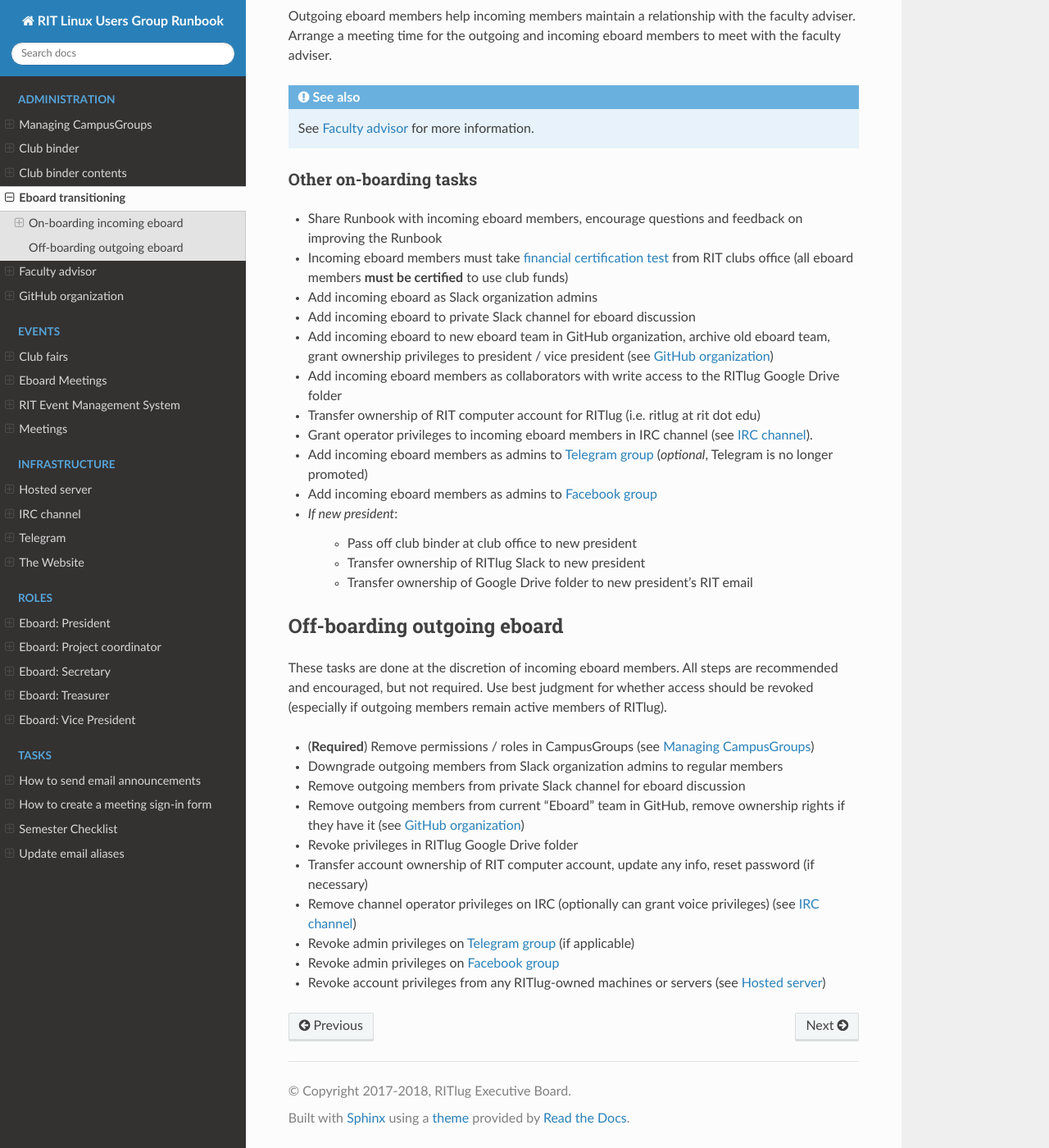
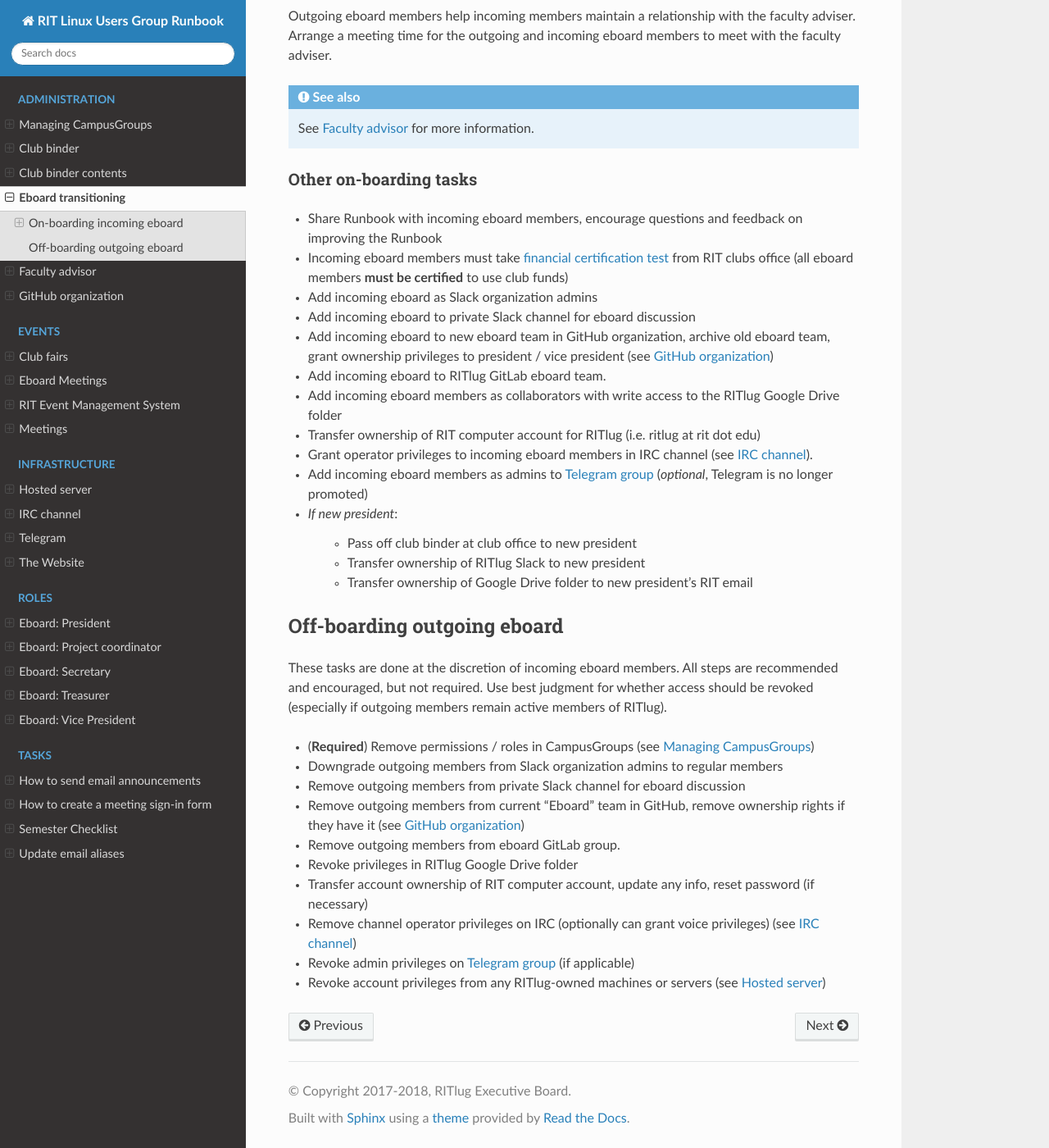
Before and after one commit to RITlug/runbook, a Sphinx documentation site: the page built from docs/administration/eboard-onboarding-offboarding.rst, in a window 1280 px wide and 1400 px high, scrolled down 1406 px. Shown: the whole window at 82% size. Built offline with Sphinx 7.4.7 and the Read the Docs theme 2.0.0, drawn with Linux system fonts in a browser that asks for light colours; formulas are drawn with MathJax 3.

Commit message:
Remove references to RITlug Facebook group. Add GitLab to the onboarding/offboarding process.

```diff
--- a/docs/administration/eboard-onboarding-offboarding.rst
+++ b/docs/administration/eboard-onboarding-offboarding.rst
@@ -83,6 +83,8 @@
 
 - Add incoming eboard to new eboard team in GitHub organization, archive old eboard team, grant ownership privileges to president / vice president (see :doc:`github-org`)
 
+- Add incoming eboard to RITlug GitLab eboard team.
+
 - Add incoming eboard members as collaborators with write access to the RITlug Google Drive folder
 
 - Transfer ownership of RIT computer account for RITlug (i.e. ritlug at rit dot edu)
@@ -90,8 +92,6 @@
 - Grant operator privileges to incoming eboard members in IRC channel (see :doc:`../infrastructure/irc-channel`).
 
 - Add incoming eboard members as admins to `Telegram group`_ (*optional*, Telegram is no longer promoted)
-
-- Add incoming eboard members as admins to `Facebook group`_
 
 - *If new president*:
 
@@ -118,6 +118,8 @@
 
 - Remove outgoing members from current "Eboard" team in GitHub, remove ownership rights if they have it (see :doc:`github-org`)
 
+- Remove outgoing members from eboard GitLab group.
+
 - Revoke privileges in RITlug Google Drive folder
 
 - Transfer account ownership of RIT computer account, update any info, reset password (if necessary)
@@ -126,11 +128,8 @@
 
 - Revoke admin privileges on `Telegram group`_ (if applicable)
 
-- Revoke admin privileges on `Facebook group`_
-
 - Revoke account privileges from any RITlug-owned machines or servers (see :doc:`../infrastructure/hosted-server`)
 
 
 .. _`Telegram group`: https://t.me/ritlug
-.. _`Facebook group`: https://www.facebook.com/groups/RITLUG/
 .. _`financial certification test`: https://www.rit.edu/studentaffairs/campuslife/financial-certification-test
```
